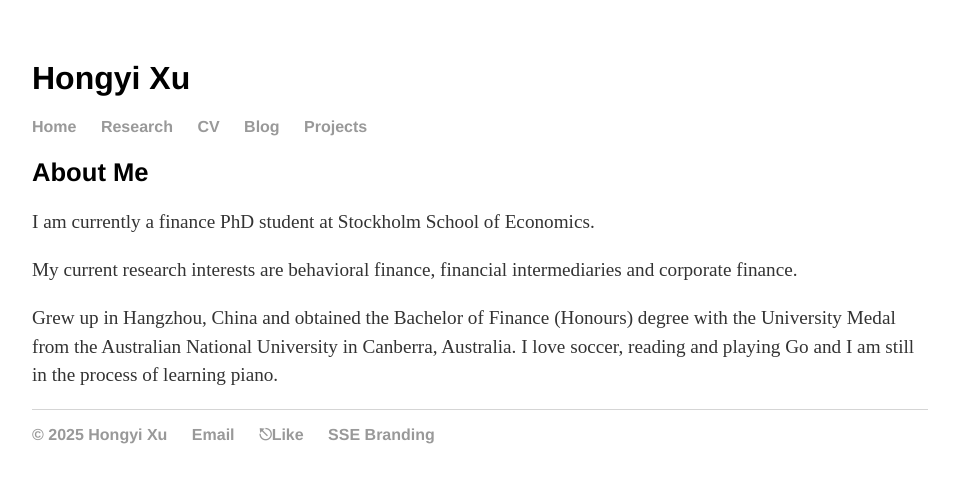
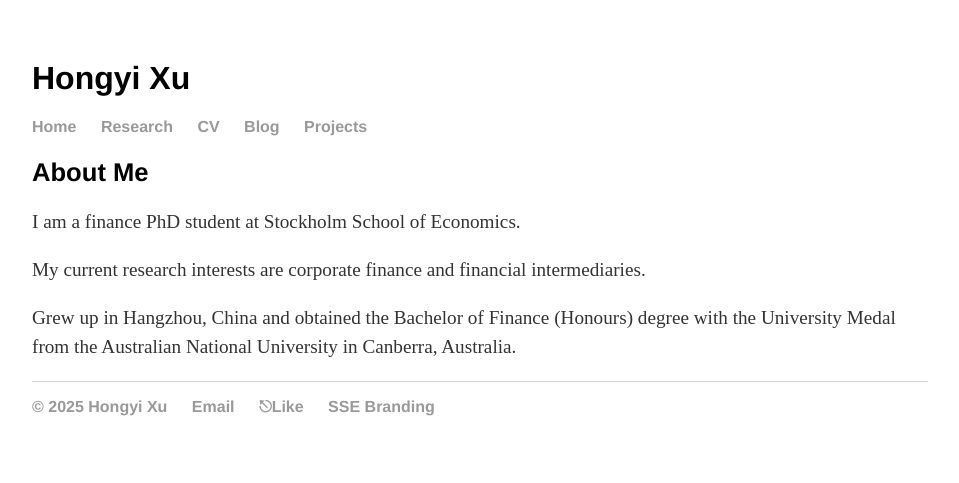
Before and after one commit to hongyileoxu/hongyileoxu.github.io, a Jekyll site: the page built from home/index.html, in a window 1280 px wide. Shown: the top 483 px of the page, without its empty margins (160-1119 px from the left). Built offline with Jekyll 4.4.1, drawn with Linux system fonts in a browser that asks for light colours.

Commit message:
Update index.html

```diff
--- a/home/index.html
+++ b/home/index.html
@@ -6,17 +6,16 @@
 	<h2>About Me</h2>
 
 	<p>
-	I am currently a finance PhD student at Stockholm School of Economics.
+	I am a finance PhD student at Stockholm School of Economics.
 	</p>
 
 	<p>
-	My current research interests are behavioral finance, financial intermediaries and corporate finance.
+	My current research interests are corporate finance and financial intermediaries.
 	</p>
 
 
 	<p>
 	Grew up in Hangzhou, China and obtained the Bachelor of Finance (Honours) degree with the University Medal from the Australian National University in Canberra, Australia.
-	I love soccer, reading and playing Go and I am still in the process of learning piano.
 	</p>
 
 </div><!-- /.blurb -->
```
